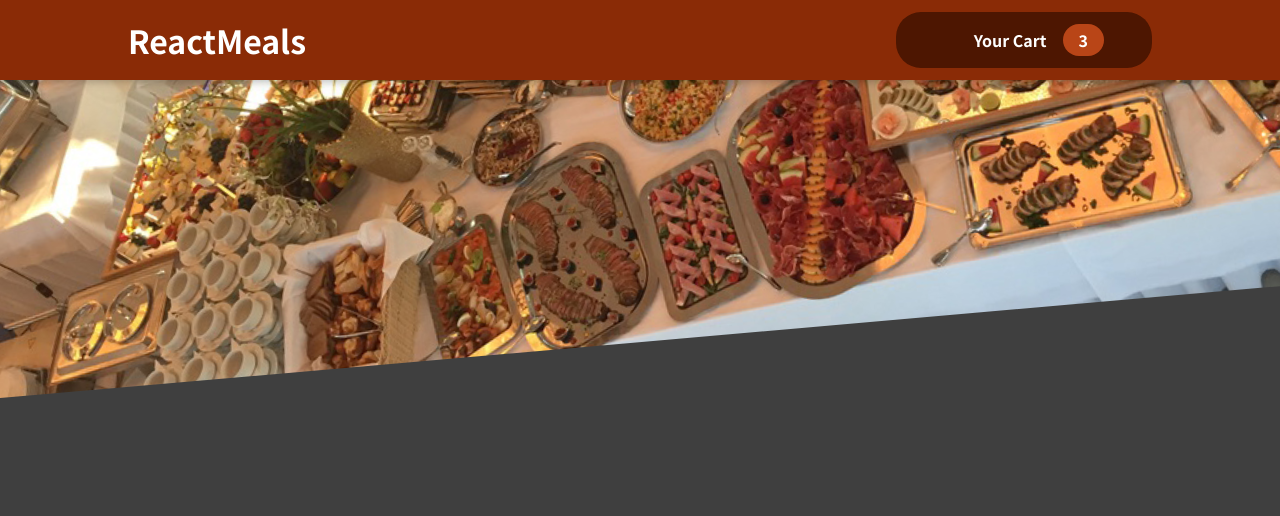
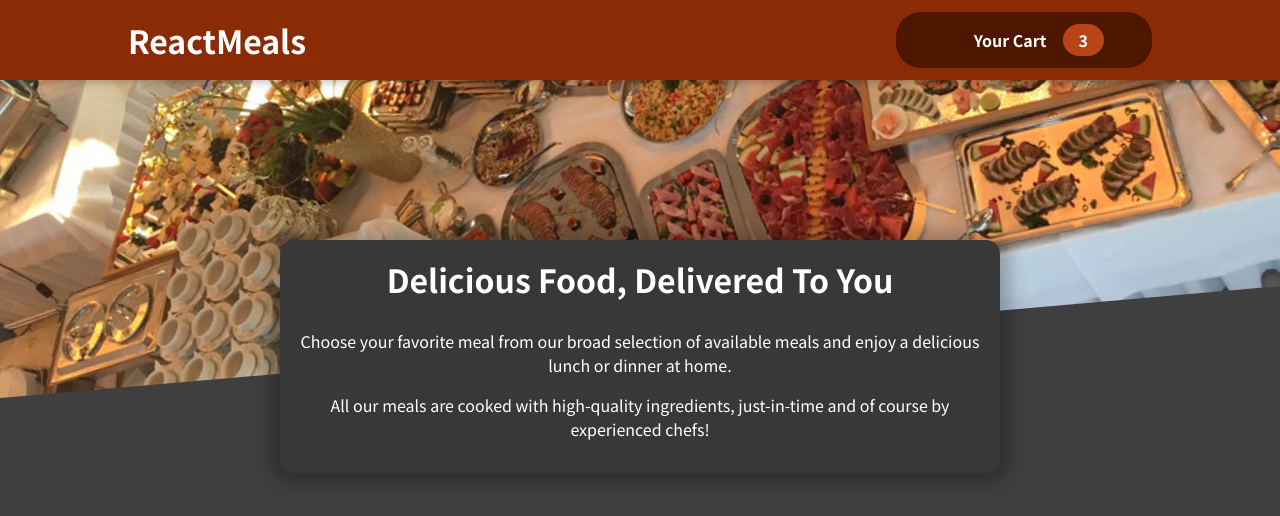
Before and after one commit to Astilion/food-order-app, a React (Vite) app: page / in a window 1280 px wide. Shown: the top 516 px of the page. Built offline with nearby package versions, Linux system fonts and the light colour scheme; some icons are missing.

Commit message:
added MealsSummary.jsx Component

```diff
--- a/src/App.jsx
+++ b/src/App.jsx
@@ -1,13 +1,12 @@
 import "./App.scss";
 import Header from "./components/Layout/Header";
-
+import Meals from "./components/Meals/Meals";
 function App() {
-
 	return (
 		<>
-		<Header/>
+			<Header />
 			<main>
-
+				<Meals />
 			</main>
 		</>
 	);
--- /dev/null
+++ b/src/components/Meals/Meals.jsx
@@ -0,0 +1,11 @@
+import MealsSummary from "./MealsSummary";
+
+const Meals = (props) => {
+    return (
+        <>
+        <MealsSummary/>
+        </>
+    )
+}
+
+export default Meals;
--- /dev/null
+++ b/src/components/Meals/MealsSummary.jsx
@@ -0,0 +1,18 @@
+import styles from "./MealsSummary.module.scss";
+const MealsSummary = props => {
+	return (
+		<section className={styles.summary}>
+			<h2>Delicious Food, Delivered To You</h2>
+			<p>
+				Choose your favorite meal from our broad selection of available meals
+				and enjoy a delicious lunch or dinner at home.
+			</p>
+			<p>
+				All our meals are cooked with high-quality ingredients, just-in-time and
+				of course by experienced chefs!
+			</p>
+		</section>
+	);
+};
+
+export default MealsSummary;
```
